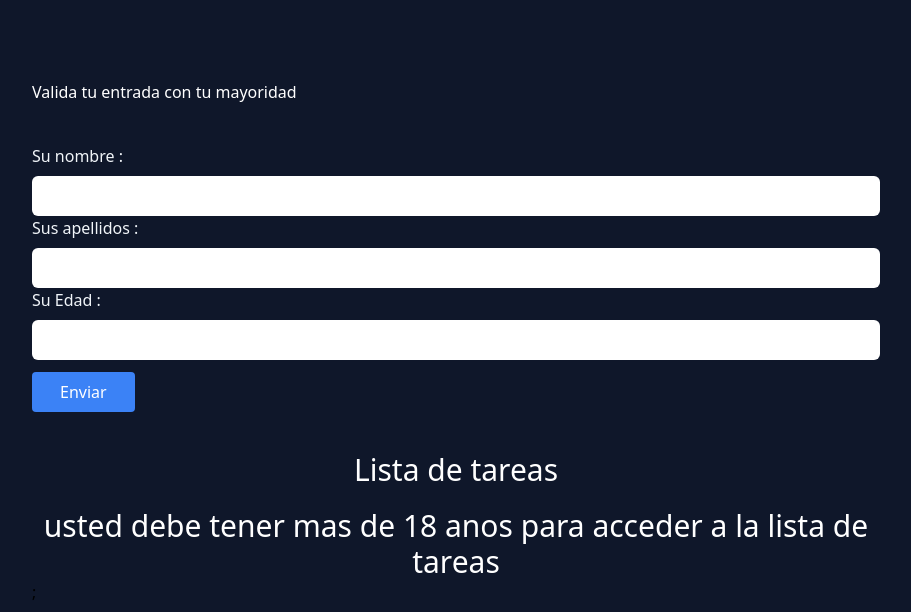
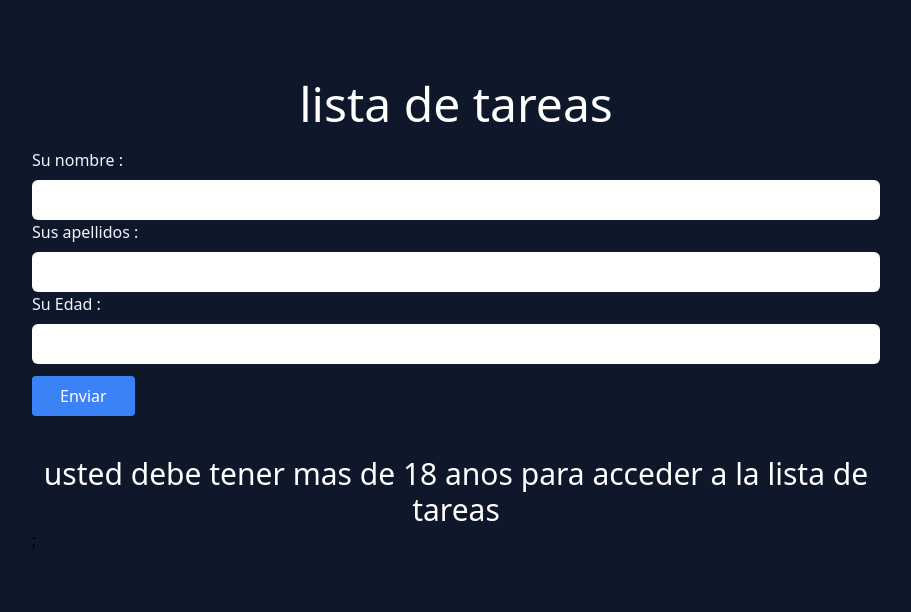
Before and after one commit to chagit2022/PruebaWoombatReactLista, a React (Vite) app: page / in a window 1280 px wide. Shown: the top 612 px of the page, without its empty margins (184-1095 px from the left). Built offline with nearby package versions, Linux system fonts and the light colour scheme.

Commit message:
condicion if tenary => ok

```diff
--- a/src/App.jsx
+++ b/src/App.jsx
@@ -41,11 +41,6 @@ function App() {
       console.log("Apellidos", apellidos);
       console.log("edad", edad);
     }
-
-    if (item === "") {
-      setValidation(true);
-      return;
-    }
     // si validacion 18, y poner parseInt para tenerlo un intiger
     if (parseInt(edad, 10) >= 18) {
       setMayor18(true);
@@ -53,6 +48,12 @@ function App() {
       setMayor18(false);
     }
 
+    // validacion de los items de la lista de tareas
+    if (item === "") {
+      setValidation(true);
+      return;
+    }
+    // formato del item de la lista
     setLista([...lista, { id: nanoid(9), content: item }]);
     // reset input
     setItem("");
@@ -66,7 +67,9 @@ function App() {
   return (
     <div className="h-screen">
       <div className="max-w-4xl mx-auto pt-20 px-6">
-        <h1 className="text-white mb-10">Valida tu entrada con tu mayoridad</h1>
+        <h1 className="text-5xl text-white text-center mb-5">
+          lista de tareas
+        </h1>
         <form onSubmit={handleSubmit} className="mb-10">
           <label htmlFor="lista-item" className="text-slate-100">
             Su nombre :
@@ -110,16 +113,13 @@ function App() {
           </button>
           <br />
         </form>
-        <h1 className="text-3xl text-white text-center mb-5">
-          Lista de tareas
-        </h1>
         {!mayor18 ? (
           <h1 className="text-3xl text-white text-center">
             usted debe tener mas de 18 anos para acceder a la lista de tareas
           </h1>
         ) : (
           <>
-            {/* formulario del input */}
+            {/* formulario del elemento */}
             <form onSubmit={handleSubmit} className="mb-10">
               <label htmlFor="lista-item" className="text-slate-100">
                 Agregar tarea
@@ -130,7 +130,7 @@ function App() {
                 type="text"
                 className="mt-2 p-2 block w-full rounded-md"
               />
-              {/* validador si no hay nada en el input*/}
+              {/* validador si no hay nada en el elemento*/}
               {validation && (
                 <p className="bg-red-700">!!! escribe su tarea por favor!!!</p>
               )}
```
